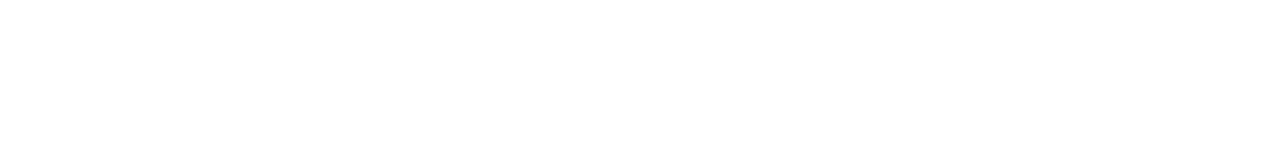
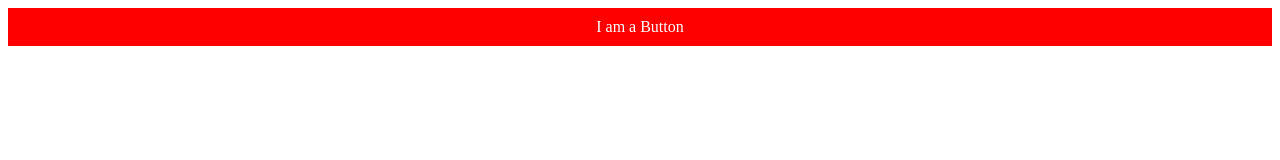
Before and after one commit to bambiteague/Basic-JS-DOMReview, a plain HTML site: page index.html in a window 1280 px wide. Drawn offline with Linux system fonts and the light colour scheme.

Commit message:
fith commit

```diff
--- a/index.html
+++ b/index.html
@@ -22,12 +22,12 @@
         <p>first child element under parent element</p>
     </div> -->
 
-    <!-- <div
+    <div
       class="myButton"
       style="background: red; color: white; padding: 10px; text-align: center"
     >
       I am a Button
-    </div> -->
+    </div>
   </body>
   <script src="main.js"></script>
 </html>
```
Also changed, not shown: main.js (+11 -0 lines).
